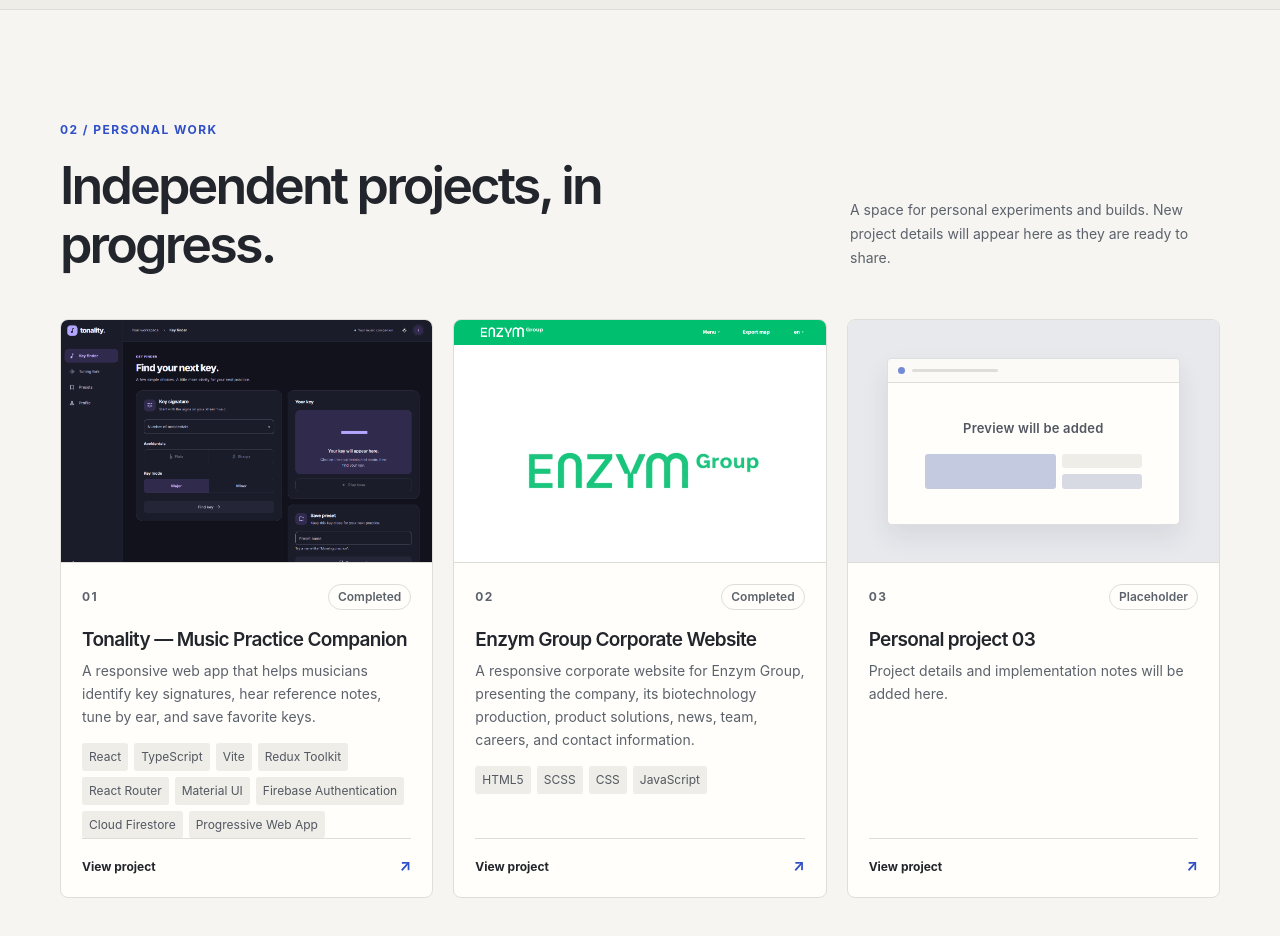
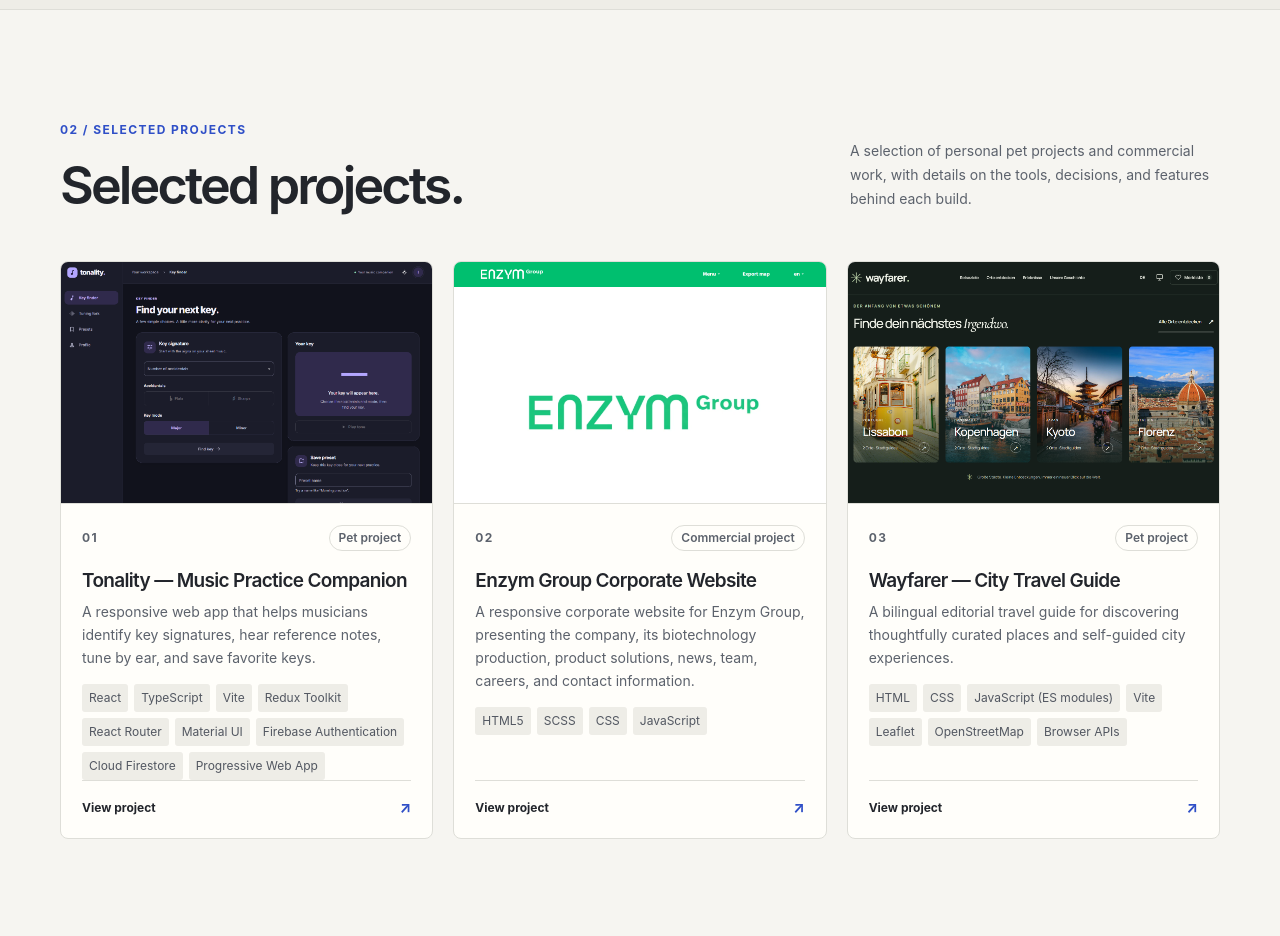
Before and after one commit to ihorhrinchenko/portfolio, a website built with Vite: page index.html in a window 1280 px wide. Shown: the part 1440-2376 px from the top of the page. Built offline with nearby package versions, Linux system fonts and the light colour scheme.

Commit message:
Update project types and fix project back-to-top

```diff
--- a/css/styles.css
+++ b/css/styles.css
@@ -237,7 +237,7 @@
 .project_card_content { display: flex; flex: 1; flex-direction: column; padding: 21px 21px 18px; }
 .project_meta_row { display: flex; align-items: center; justify-content: space-between; gap: 10px; }
 .project_number { color: var(--muted); font-size: 12px; font-weight: 750; letter-spacing: .12em; }
-.project_status { display: inline-flex; align-items: center; min-height: 26px; border: 1px solid var(--border); border-radius: 99px; padding: 3px 9px; color: var(--muted); font-size: 12px; font-weight: 620; line-height: 1.3; }
+.project_type { display: inline-flex; align-items: center; min-height: 26px; border: 1px solid var(--border); border-radius: 99px; padding: 3px 9px; color: var(--muted); font-size: 12px; font-weight: 620; line-height: 1.3; }
 .project_card_title { margin: 17px 0 6px; font-size: 19px; font-weight: 620; letter-spacing: -.035em; line-height: 1.35; }
 .project_card_description { min-height: 52px; margin: 0; color: var(--muted); font-size: 14px; line-height: 1.65; }
 .project_technology_list { display: flex; flex-wrap: wrap; gap: 6px; margin: 15px 0 0; padding: 0; list-style: none; }
--- a/index.html
+++ b/index.html
@@ -128,10 +128,10 @@
         <div class="page_container">
           <div class="section_heading_row">
             <div class="section_intro">
-              <p class="section_index" data-i18n="projects.index">02 / Personal work</p>
-              <h2 id="projects_heading" data-i18n="projects.heading">Independent projects, in progress.</h2>
+              <p class="section_index" data-i18n="projects.index">02 / Selected projects</p>
+              <h2 id="projects_heading" data-i18n="projects.heading">Selected projects.</h2>
             </div>
-            <p class="section_aside" data-i18n="projects.intro" data-aos="fade-down" data-aos-delay="100">A space for personal experiments and builds. New project details will appear here as they are ready to share.</p>
+            <p class="section_aside" data-i18n="projects.intro" data-aos="fade-down" data-aos-delay="100">A selection of personal pet projects and commercial work, with details on the tools, decisions, and features behind each build.</p>
           </div>
           <div class="projects_grid" id="projects_grid">
             <noscript><p class="section_aside">Enable JavaScript to view the project gallery.</p></noscript>
--- a/js/i18n.js
+++ b/js/i18n.js
@@ -36,24 +36,22 @@
       note: 'Based in Hagen, North Rhine-Westphalia · in Germany since 2024'
     },
     projects: {
-      index: '02 / Personal work',
-      heading: 'Independent projects, in progress.',
-      intro: 'A space for personal experiments and builds. New project details will appear here as they are ready to share.',
+      index: '02 / Selected projects',
+      heading: 'Selected projects.',
+      intro: 'A selection of personal pet projects and commercial work, with details on the tools, decisions, and features behind each build.',
       card_action: 'View project',
-      placeholder_status: 'Placeholder',
       placeholder_title: 'Personal project',
       placeholder_description: 'Project details will be added here.',
-      placeholder_preview: 'Preview will be added',
+      preview_unavailable: 'Preview unavailable',
       repository_unavailable: 'Repository not yet available',
       detail_coming_soon: 'Project content will be added later.',
       project_one_description: 'Personal project details will be added here.',
       project_two_description: 'A project preview and description will be added here.',
       project_three_description: 'Project details and implementation notes will be added here.'
     },
-    project_status: { placeholder: 'Placeholder', in_progress: 'In progress', completed: 'Completed' },
+    project_type: { pet: 'Pet project', commercial: 'Commercial project' },
     project_detail: {
       back: 'Back to projects',
-      status: 'Status',
       purpose: 'Purpose',
       problem: 'Problem',
       features: 'Main features',
@@ -165,24 +163,22 @@
       note: 'In Hagen, Nordrhein-Westfalen · seit 2024 in Deutschland'
     },
     projects: {
-      index: '02 / Persönliche Projekte',
-      heading: 'Eigene Projekte – in Arbeit.',
-      intro: 'Hier ist Platz für persönliche Experimente und Projekte. Neue Einblicke folgen, sobald sie vorzeigbar sind.',
+      index: '02 / Ausgewählte Projekte',
+      heading: 'Ausgewählte Projekte.',
+      intro: 'Eine Auswahl persönlicher Hobbyprojekte und kommerzieller Projekte mit Einblicken in Technologien, Entscheidungen und Funktionen.',
       card_action: 'Projekt ansehen',
-      placeholder_status: 'Platzhalter',
       placeholder_title: 'Persönliches Projekt',
       placeholder_description: 'Projektdetails werden hier ergänzt.',
-      placeholder_preview: 'Vorschau folgt',
+      preview_unavailable: 'Vorschau nicht verfügbar',
       repository_unavailable: 'Repository noch nicht verfügbar',
       detail_coming_soon: 'Projektinhalte werden später ergänzt.',
       project_one_description: 'Details zum persönlichen Projekt werden hier ergänzt.',
       project_two_description: 'Vorschau und Beschreibung des Projekts folgen.',
       project_three_description: 'Projektdetails und technische Notizen folgen.'
     },
-    project_status: { placeholder: 'Platzhalter', in_progress: 'In Arbeit', completed: 'Abgeschlossen' },
+    project_type: { pet: 'Hobbyprojekt', commercial: 'Kommerzielles Projekt' },
     project_detail: {
       back: 'Zurück zu den Projekten',
-      status: 'Status',
       purpose: 'Zweck',
       problem: 'Ausgangslage',
       features: 'Funktionen',
--- a/js/main.js
+++ b/js/main.js
@@ -130,7 +130,7 @@
     const visual_header = create_element('div', 'visual_header');
     visual_header.append(create_element('span', 'visual_header_mark'), create_element('span', 'visual_header_line'));
     const visual_content = create_element('div', 'visual_content');
-    visual_content.append(create_element('span', 'visual_placeholder_label', get_translation(current_language, 'projects.placeholder_preview')));
+    visual_content.append(create_element('span', 'visual_placeholder_label', get_translation(current_language, 'projects.preview_unavailable')));
     const visual_shapes = create_element('div', 'visual_shapes');
     visual_shapes.append(create_element('span', 'visual_shape visual_shape_one'), create_element('span', 'visual_shape visual_shape_two'), create_element('span', 'visual_shape visual_shape_three'));
     visual_content.append(visual_shapes);
@@ -150,9 +150,9 @@
   const content = create_element('div', 'project_card_content');
   const meta_row = create_element('div', 'project_meta_row');
   meta_row.append(create_element('span', 'project_number', String(project_index + 1).padStart(2, '0')));
-  const status = create_element('span', 'project_status', get_translation(current_language, `project_status.${project.status || 'placeholder'}`));
-  status.id = `${card_id}_status`;
-  meta_row.append(status);
+  const project_type = create_element('span', 'project_type', get_translation(current_language, `project_type.${project.type}`));
+  project_type.id = `${card_id}_type`;
+  meta_row.append(project_type);
   const title = create_element('h3', 'project_card_title', get_project_text(project, 'name', current_language));
   title.id = `${card_id}_title`;
   const description = create_element('p', 'project_card_description', get_project_text(project, 'description', current_language));
@@ -163,7 +163,7 @@
   const action_arrow = create_element('span', 'action_arrow', '↗');
   action_arrow.setAttribute('aria-hidden', 'true');
   footer.append(action_label, action_arrow);
-  card.setAttribute('aria-labelledby', `${title.id} ${status.id} ${action_label.id}`);
+  card.setAttribute('aria-labelledby', `${title.id} ${project_type.id} ${action_label.id}`);
   const description_ids = description.textContent.trim() ? [description.id] : [];
 
   content.append(meta_row, title, description);
--- a/js/project_details.js
+++ b/js/project_details.js
@@ -48,7 +48,7 @@
   const placeholder = create_element('div', 'detail_preview_placeholder');
   placeholder.setAttribute('aria-hidden', 'true');
   const placeholder_mark = create_element('span', 'detail_preview_mark', 'IH.');
-  const placeholder_label = create_element('span', 'detail_preview_label', get_translation(language, 'projects.placeholder_preview'));
+  const placeholder_label = create_element('span', 'detail_preview_label', get_translation(language, 'projects.preview_unavailable'));
   const placeholder_number = create_element('span', 'detail_preview_number', get_project_number());
   placeholder.append(placeholder_mark, placeholder_label, placeholder_number);
   container.append(placeholder);
@@ -126,7 +126,7 @@
   const detail_layout = create_element('article', 'project_detail');
   const detail_header = create_element('header', 'project_detail_header');
   const detail_meta = create_element('div', 'project_detail_meta');
-  detail_meta.append(create_element('span', 'project_status', get_translation(language, `project_status.${project.status || 'placeholder'}`)));
+  detail_meta.append(create_element('span', 'project_type', get_translation(language, `project_type.${project.type}`)));
   detail_meta.append(create_element('span', 'project_number', get_project_number()));
   detail_header.append(detail_meta);
   detail_header.append(create_element('h1', '', get_localized_value(project.name, language)));
--- a/js/projects.js
+++ b/js/projects.js
@@ -9,11 +9,12 @@
       en: "A responsive web app that helps musicians identify key signatures, hear reference notes, tune by ear, and save favorite keys.",
       de: "Eine responsive Web-App, die Musikerinnen und Musikern hilft, Tonarten zu bestimmen, Referenztöne anzuhören, nach Gehör zu stimmen und bevorzugte Tonarten zu speichern.",
     },
-    status: "completed",
+    type: "pet",
     is_placeholder: false,
     github_url: "https://github.com/ihorhrinchenko/tonality",
     live_demo_url: "https://tonality.netlify.app/",
-    preview_image: new URL("../assets/images/tonality.png", import.meta.url).href,
+    preview_image: new URL("../assets/images/tonality.png", import.meta.url)
+      .href,
     preview_alt: { en: "Tonality", de: "Tonality" },
     technologies: [
       "React",
@@ -61,12 +62,15 @@
   },
   {
     id: "enzym",
-  name: { en: "Enzym Group Corporate Website", de: "Unternehmenswebsite der Enzym Group" },
+    name: {
+      en: "Enzym Group Corporate Website",
+      de: "Unternehmenswebsite der Enzym Group",
+    },
     description: {
       en: "A responsive corporate website for Enzym Group, presenting the company, its biotechnology production, product solutions, news, team, careers, and contact information.",
       de: "Eine responsive Unternehmenswebsite für die Enzym Group mit Informationen über das Unternehmen, die Biotechnologieproduktion, Produktlösungen, Neuigkeiten, das Team, Karrieremöglichkeiten und Kontakt.",
     },
-  status: "completed",
+    type: "commercial",
     is_placeholder: false,
     github_url: "",
     live_demo_url: "https://enzymgroup.com/",
@@ -108,23 +112,68 @@
     },
   },
   {
-    id: "pet_project_three",
-    name: { en: "Personal project 03", de: "Persönliches Projekt 03" },
+    id: "wayfarer",
+    name: {
+      en: "Wayfarer — City Travel Guide",
+      de: "Wayfarer — Stadt-Reiseguide",
+    },
     description: {
-      en: "Project details and implementation notes will be added here.",
-      de: "Projektdetails und technische Notizen folgen.",
+      en: "A bilingual editorial travel guide for discovering thoughtfully curated places and self-guided city experiences.",
+      de: "Ein zweisprachiger, redaktioneller Reiseguide, um sorgfältig ausgewählte Orte und Stadterlebnisse auf eigene Faust zu entdecken.",
     },
-    status: "placeholder",
-    is_placeholder: true,
-    github_url: "",
-    live_demo_url: "",
-    preview_image: "",
-    preview_alt: { en: "", de: "" },
-    technologies: [],
-    features: { en: [], de: [] },
-    implementation_details: { en: "", de: "" },
-    challenges: { en: "", de: "" },
-    lessons_learned: { en: "", de: "" },
+    type: "pet",
+    is_placeholder: false,
+    github_url: "https://github.com/ihorhrinchenko/wayfarer",
+    live_demo_url: "https://wayfarer-travel-guide.netlify.app/",
+    preview_image: new URL("../assets/images/wayfarer.png", import.meta.url)
+      .href,
+    preview_alt: {
+      en: "Wayfarer",
+      de: "Wayfarer",
+    },
+    technologies: [
+      "HTML",
+      "CSS",
+      "JavaScript (ES modules)",
+      "Vite",
+      "Leaflet",
+      "OpenStreetMap",
+      "Browser APIs",
+    ],
+    features: {
+      en: [
+        "Bilingual interface with English and German language switching.",
+        "City and place discovery with search, category filters, and sorting.",
+        "Interactive Leaflet map with place markers, previews, and an offline fallback.",
+        "Saved places stored in local storage, with options to export or clear the collection.",
+        "Photo gallery with a lightbox and keyboard navigation.",
+        "Light, dark, and system themes saved in the browser.",
+        "Contact form with validation that creates a downloadable draft without sending data to a server.",
+        "Responsive layouts and keyboard-accessible interactions.",
+      ],
+      de: [
+        "Zweisprachige Oberfläche mit Sprachwechsel zwischen Englisch und Deutsch.",
+        "Städte und Orte mit Suche, Kategorienfiltern und Sortierung entdecken.",
+        "Interaktive Leaflet-Karte mit Markierungen, Ortsvorschauen und Offline-Fallback.",
+        "Gespeicherte Orte bleiben im lokalen Browserspeicher und können exportiert oder gelöscht werden.",
+        "Fotogalerie mit Lightbox und Tastaturnavigation.",
+        "Helle, dunkle und systemabhängige Darstellung, die im Browser gespeichert wird.",
+        "Kontaktformular mit Validierung, das einen herunterladbaren Entwurf erstellt, ohne Daten an einen Server zu senden.",
+        "Responsive Layouts und per Tastatur zugängliche Interaktionen.",
+      ],
+    },
+    implementation_details: {
+      en: "The site is built as a static Vite project. Destinations, places, and experiences are stored as JavaScript data, while English and German interface text is managed in separate locale objects. The map uses Leaflet with OpenStreetMap tiles and loads when the map section becomes visible. Preferences and saved places use localStorage; the contact form only generates a local downloadable draft.",
+      de: "Die Website ist ein statisches Vite-Projekt. Reiseziele, Orte und Erlebnisse sind als JavaScript-Daten organisiert; die englischen und deutschen Oberflächentexte liegen in getrennten Sprachobjekten. Die Karte verwendet Leaflet mit OpenStreetMap-Kacheln und wird geladen, sobald der Kartenbereich sichtbar wird. Einstellungen und gespeicherte Orte nutzt localStorage; das Kontaktformular erstellt lediglich einen lokal herunterladbaren Entwurf.",
+    },
+    challenges: {
+      en: "Providing useful interactive features without a backend requires clear boundaries: saved data stays in the visitor’s browser, the contact form does not send messages, and map tiles depend on an external provider. The interface explains these limits and offers a fallback when the map is unavailable.",
+      de: "Interaktive Funktionen ohne Backend erfordern klare Grenzen: Gespeicherte Daten bleiben im Browser, das Kontaktformular versendet keine Nachrichten und die Kartenkacheln hängen von einem externen Anbieter ab. Die Oberfläche erklärt diese Einschränkungen und bietet eine Alternative, falls die Karte nicht verfügbar ist.",
+    },
+    lessons_learned: {
+      en: "A portfolio demo should distinguish real functionality from illustrative content. Wayfarer labels sample ratings and stories as demo content and explains how local storage, the map, and the contact form work. Keeping content data-driven and translations separate also makes the guide easier to extend.",
+      de: "Eine Portfolio-Demo sollte echte Funktionen klar von beispielhaften Inhalten unterscheiden. Wayfarer kennzeichnet Bewertungen und Geschichten als Demoinhalte und erklärt den Umgang mit lokalem Speicher, Karte und Kontaktformular. Datenbasierte Inhalte und getrennte Übersetzungen erleichtern außerdem die Erweiterung des Guides.",
+    },
   },
 ];
 
```
Also changed, not shown: project.html (+1 -1 lines), assets/images/wayfarer.png (added). Lines whose indentation alone changed are shown as unchanged.
